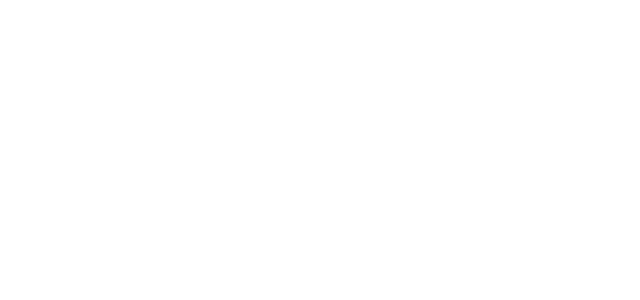
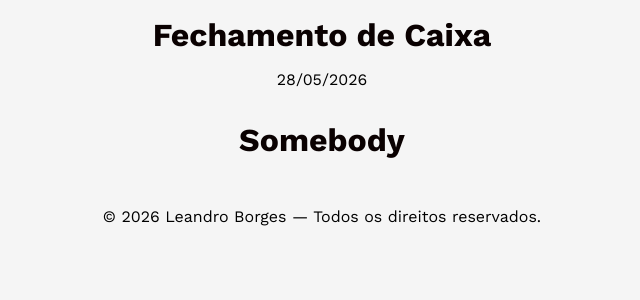
Before and after one commit to leandrobss1/Cash-Register-Closing, a React (Vite) app: page / in a window 1280 px wide. Shown: the top 300 px of the page, without its empty margins (318-958 px from the left). Built offline with nearby package versions, Linux system fonts and the light colour scheme; a web font is replaced by a local one.

Commit message:
styles(components): Realizado alinhamento de componentes.

```diff
--- a/index.html
+++ b/index.html
@@ -2,12 +2,18 @@
 <html lang="en">
   <head>
     <meta charset="UTF-8" />
+    <meta name="viewport" content="width=device-width, initial-scale=1.0" />
     <link rel="icon" type="image/svg+xml" href="/favicon.svg" />
-    <meta name="viewport" content="width=device-width, initial-scale=1.0" />
+    <link rel="preconnect" href="https://fonts.googleapis.com" />
+    <link rel="preconnect" href="https://fonts.gstatic.com" crossorigin />
+    <link
+      href="https://fonts.googleapis.com/css2?family=Akt:wght@100..900&family=Saira:ital,wght@0,100..900;1,100..900&family=Work+Sans:ital,wght@0,100..900;1,100..900&display=swap"
+      rel="stylesheet"
+    />
     <title>Fechando Caixa</title>
   </head>
   <body>
     <div id="root"></div>
-    <script type="module" src="/src/main.tsx"></script>
+    <script type="module" src="/src/index.tsx"></script>
   </body>
 </html>
--- a/package.json
+++ b/package.json
@@ -11,7 +11,8 @@
   },
   "dependencies": {
     "react": "^19.2.6",
-    "react-dom": "^19.2.6"
+    "react-dom": "^19.2.6",
+    "styled-components": "^6.4.2"
   },
   "devDependencies": {
     "@eslint/js": "^10.0.1",
--- a/src/App.tsx
+++ b/src/App.tsx
@@ -1,5 +1,14 @@
-function App() {
-  return <></>;
+import Footer from "./components/Footer/Footer";
+import Header from "./components/Header/Header";
+import Main from "./components/Main/Main";
+
+export default function App() {
+  return (
+    <>
+      <Header />
+      <Main />
+
+      <Footer />
+    </>
+  );
 }
-
-export default App;
--- /dev/null
+++ b/src/components/Footer/Footer.tsx
@@ -0,0 +1,12 @@
+import "./styles.css";
+
+export default function Footer() {
+  return (
+    <div className="container-footer">
+      <label className="footer-date">
+        © {new Date().getFullYear()} Leandro Borges — Todos os direitos
+        reservados.
+      </label>
+    </div>
+  );
+}
--- /dev/null
+++ b/src/components/Footer/styles.css
@@ -0,0 +1,6 @@
+.container-footer {
+  display: flex;
+  align-items: center;
+  margin: 2rem;
+  justify-content: center;
+}
--- /dev/null
+++ b/src/components/Header/Header.tsx
@@ -0,0 +1,12 @@
+import "./styles.css";
+
+export default function Main() {
+  const formattedDate = new Date().toLocaleDateString("pt-BR");
+
+  return (
+    <div className="container-header">
+      <h1>Fechamento de Caixa</h1>
+      <label>{formattedDate}</label>
+    </div>
+  );
+}
--- /dev/null
+++ b/src/components/Header/styles.css
@@ -0,0 +1,15 @@
+h1 {
+  color: rgb(10, 1, 1);
+}
+
+label {
+  margin: 1rem;
+}
+
+.container-header {
+  display: flex;
+  align-items: center;
+  margin: 1rem;
+  justify-content: center;
+  flex-direction: column;
+}
--- /dev/null
+++ b/src/components/Main/Main.tsx
@@ -0,0 +1,9 @@
+import "./styles.css";
+
+export default function Main() {
+  return (
+    <div className="container-main">
+      <h1>Somebody</h1>
+    </div>
+  );
+}
--- /dev/null
+++ b/src/components/Main/styles.css
@@ -0,0 +1,5 @@
+.container-main {
+  display: flex;
+  align-items: center;
+  justify-content: center;
+}
--- a/src/main.tsx
+++ b/src/index.tsx
@@ -1,9 +1,12 @@
 import { StrictMode } from "react";
 import { createRoot } from "react-dom/client";
+import { GlobalStyle } from "./styles/GlobalStyles.ts";
 import App from "./App.tsx";
 
 createRoot(document.getElementById("root")!).render(
   <StrictMode>
+    <GlobalStyle />
+
     <App />
   </StrictMode>,
 );
--- /dev/null
+++ b/src/styles/GlobalStyles.ts
@@ -0,0 +1,14 @@
+import { createGlobalStyle } from "styled-components";
+
+export const GlobalStyle = createGlobalStyle`
+  * {
+    margin: 0;
+    padding: 0;
+    box-sizing: border-box;
+  }
+
+  body {
+    font-family: Work Sans, sans-serif;
+    background: #f5f5f5;
+  }
+`;
```
Also changed, not shown: src/GlobalStyles.ts (deleted), 1 other file (tests, documents, lock files or other folders).
